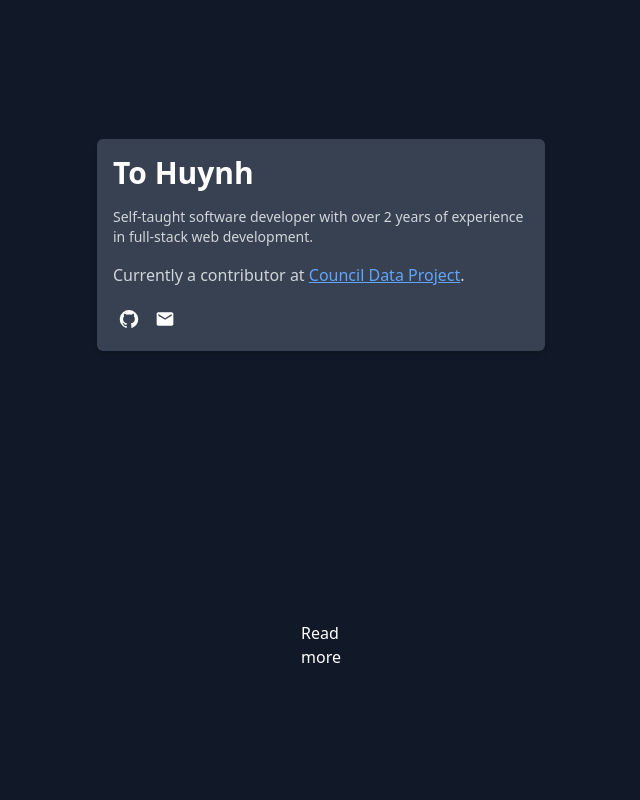
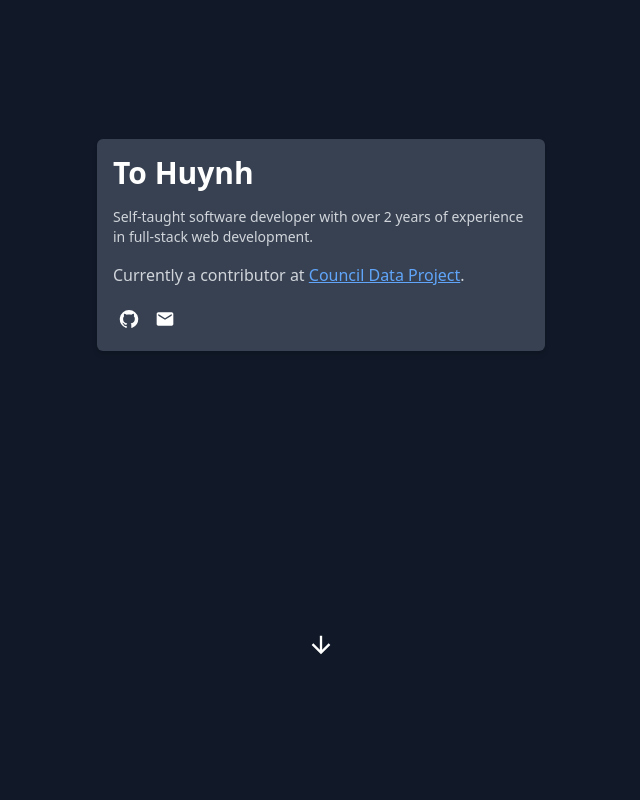
Before and after one commit to tohuynh/tohuynh.github.io, an Astro site: page / in a window 1280 px wide. Shown: the top 800 px of the page, without its empty margins (319-959 px from the left). Built offline with nearby package versions, Linux system fonts and the light colour scheme; Astro itself is replaced by a stand-in of ours.

Commit message:
Add down arrow

```diff
--- a/src/components/IconLink.astro
+++ b/src/components/IconLink.astro
@@ -3,9 +3,10 @@ interface Props {
   href: string;
   text: string;
   size?: string;
+  isExternal?: boolean;
 }
 
-const { href, text, size } = Astro.props;
+const { href, text, size, isExternal = true } = Astro.props;
 ---
 
 <a
@@ -13,8 +14,8 @@ const { href, text, size } = Astro.props;
     size || "h-8 w-8"
   }`}
   href={href}
-  target="_blank"
-  rel="noopener noreferrer"
+  target={isExternal ? "_blank" : "_self"}
+  rel={isExternal ? "noopener noreferrer" : ""}
 >
   <span class="sr-only">{text}</span>
   <slot />
--- a/src/pages/index.astro
+++ b/src/pages/index.astro
@@ -125,7 +125,17 @@ const projects = [
           </ul>
         </div>
         <div class="flex justify-center">
-          <IconLink href="#projects" text="Read more" size="h-10 w-10">Read more</IconLink>
+          <IconLink href="#projects" text="Read more" size="h-10 w-10" isExternal={false}>
+            <svg
+              class="h-7 w-7 fill-white"
+              focusable="false"
+              aria-hidden="true"
+              viewBox="0 0 24 24"
+              data-testid="ArrowDownwardIcon"
+              aria-label="fontSize large"
+              ><path d="m20 12-1.41-1.41L13 16.17V4h-2v12.17l-5.58-5.59L4 12l8 8 8-8z"></path></svg
+            >
+          </IconLink>
         </div>
       </div>
       <div id="projects">
```
